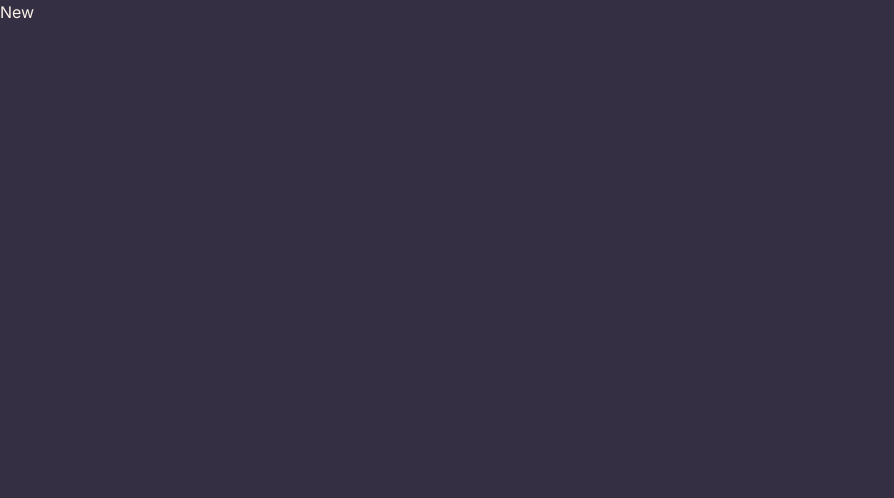
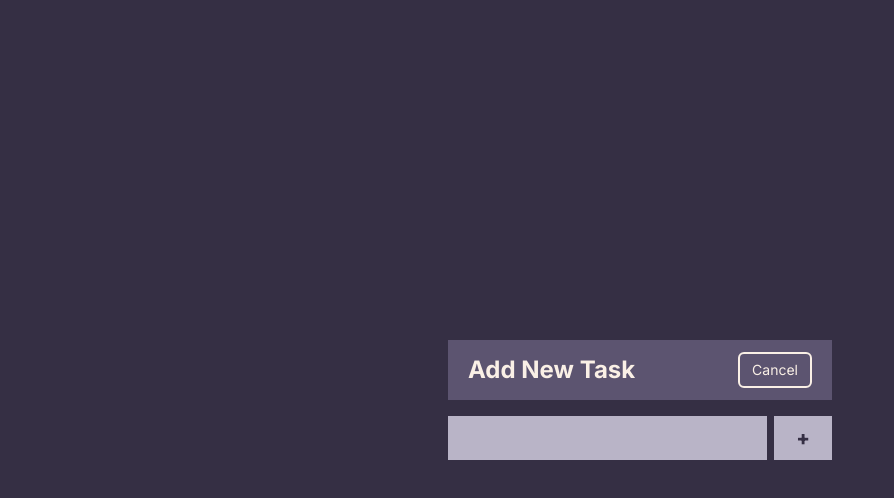
Before and after one commit to KianCandelario/to-do-list-nextjs, a Next.js app: page /new in a window 1280 px wide. Shown: the top 498 px of the page, without its empty margins (0-894 px from the left). Built offline with nearby package versions, Linux system fonts and the light colour scheme.

Commit message:
feat: Create task page

```diff
--- a/src/app/new/page.tsx
+++ b/src/app/new/page.tsx
@@ -1,7 +1,36 @@
+import Link from "next/link";
+import Image from "next/image";
+
 const NewPage = () => {
-    return (
-        <h1>New</h1>
-    );
-}
+  return (
+    <>
+      <main className="h-dvh w-dvw flex justify-center items-center">
+        <div className="w-[30%]">
+          <header className="flex justify-between items-center mb-4 px-5 bg-[#5C5470] p-3">
+            <h1 className="text-2xl font-bold">Add New Task</h1>
+            <Link
+              href={".."}
+              className="h-9 flex items-center px-3 py-2 rounded-md hover:bg-[#352F44] hover:scale-100 hover:translate-x-1 hover:font-bold hover:border-0 focus-within:bg-[#B9B4C7] outline-none transition duration-300 border-2 border-[#FAF0E6] text-sm"
+            >
+              Cancel
+            </Link>
+          </header>
+
+          <form action="" className="flex justify-center items-center">
+            <input
+              type="text"
+              name="title"
+              id="title"
+              className="p-3 w-[83%] h-11 mr-[2%] text-[#352F44] text-xs bg-[#B9B4C7] focus-within:border-slate-300"
+            />
+            <button className="flex justify-center h-11 items-center w-[15%] bg-[#B9B4C7] cursor-pointer text-[#352F44] text-xl font-extrabold hover:bg-[#FAF0E6] hover:scale-100 hover:-translate-y-1 hover:font-bold hover:border-0 focus-within:bg-[#B9B4C7] outline-none transition duration-300">
+              +
+            </button>
+          </form>
+        </div>
+      </main>
+    </>
+  );
+};
 
 export default NewPage;
```
